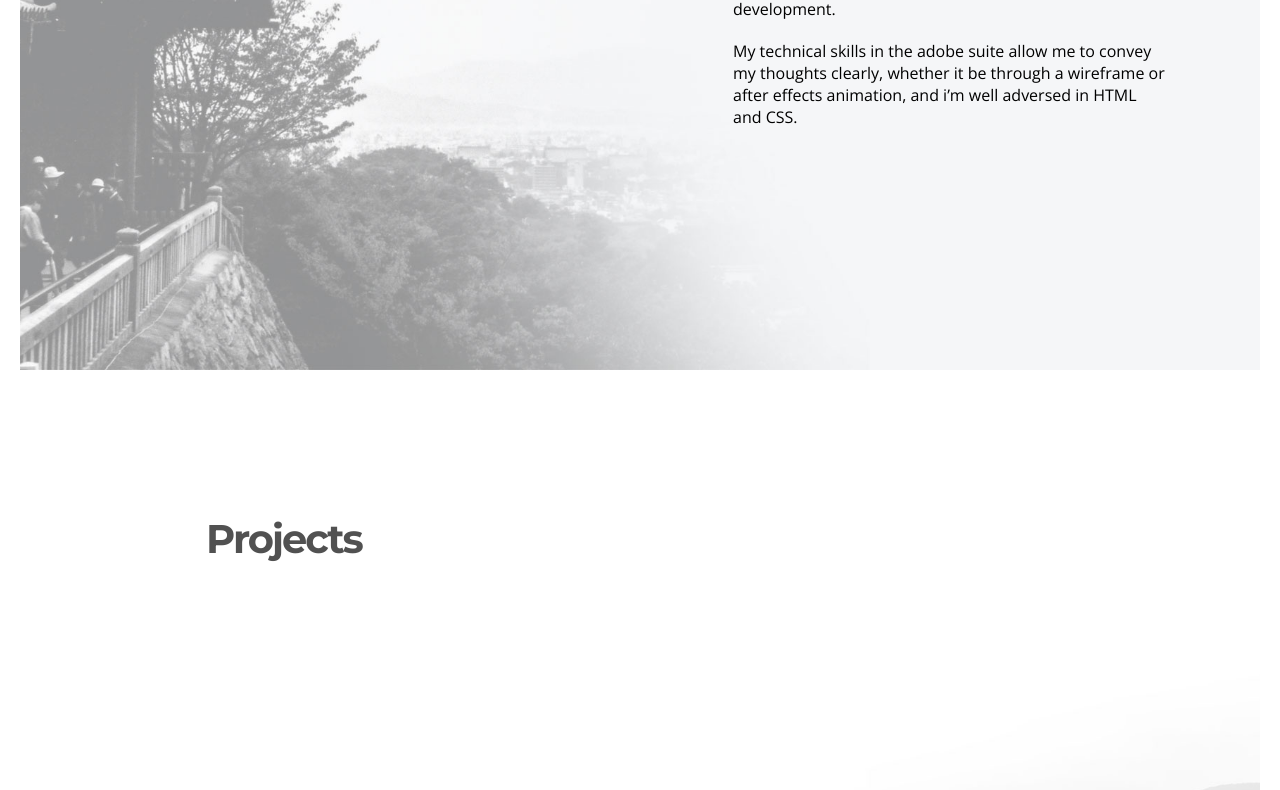
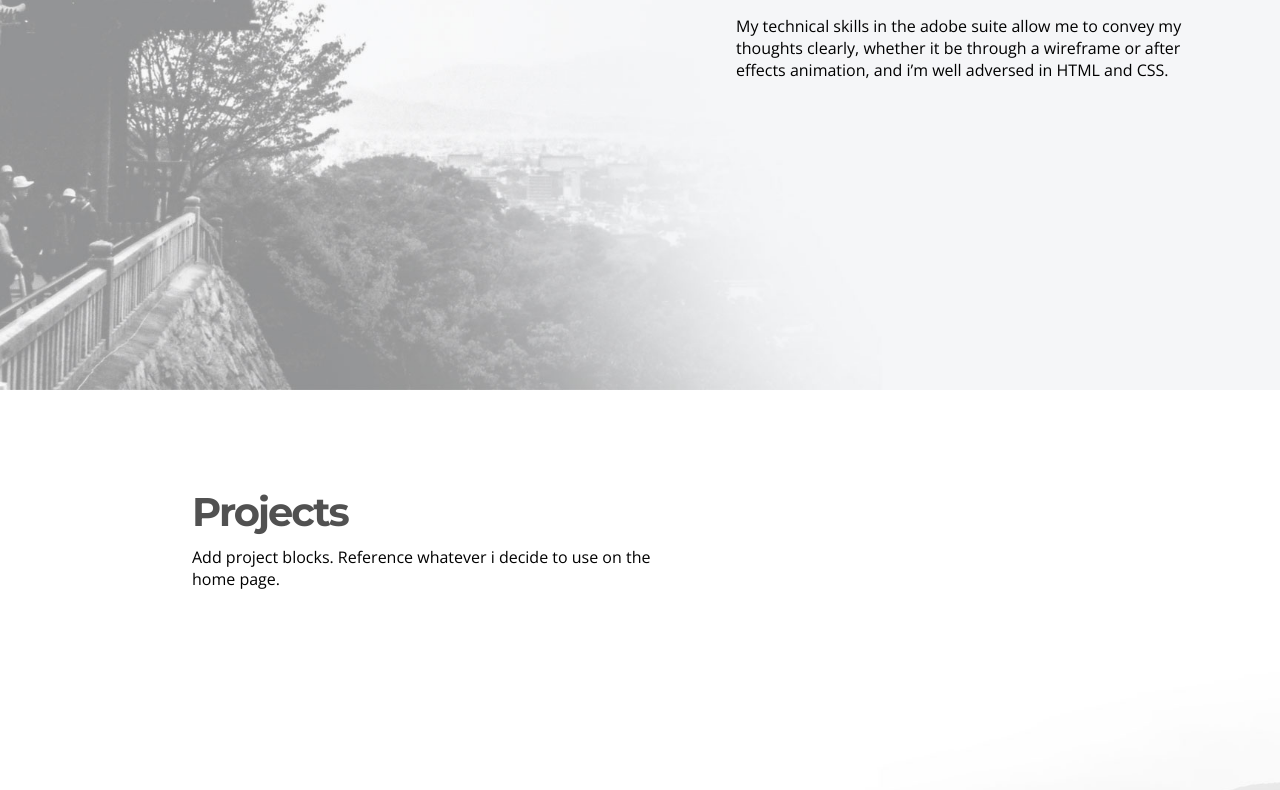
Before and after one commit to jakedoran/jakedoran.io, a website: page app/index.html in a window 1280 px wide. Shown: the part 2010-2800 px from the top of the page. Drawn offline with nearby package versions, Linux system fonts and the light colour scheme.

Commit message:
border fix

```diff
--- a/app/index.html
+++ b/app/index.html
@@ -61,6 +61,7 @@
 	<section class="projects">
 		<div class="title">
 			<h1>Projects</h1>
+			<p>Add project blocks. Reference whatever i decide to use on the home page.</p>
 
 
 
--- a/app/scss/styles.scss
+++ b/app/scss/styles.scss
@@ -32,8 +32,47 @@ html {
 section{
 	height: 100vh;
 	width: 100%;
-	border: 20px solid white; // putting them on the sections not the html
+	// border: 20px solid white; // putting them on the sections not the html
 
+}
+
+/*------------------------------------*\
+    BORDERS
+\*------------------------------------*/
+
+/* Create a series of empty pseudo-elements... */
+html:before,html:after,body:before,body:after{
+    content:"";
+    background:#fff;
+    position:fixed;
+    display:block;
+    z-index:5;
+}
+
+/* ...and position them! */
+html:before{
+    height:20px;
+    left:0;
+    right:0;
+    top:0;
+}
+html:after{
+    width:20px;
+    top:0;
+    right:0;
+    bottom:0;
+}
+body:before{
+    height:20px;
+    right:0;
+    bottom:0;
+    left:0;
+}
+body:after{
+    width:20px;
+    top:0;
+    bottom:0;
+    left:0;
 }
 
 
@@ -346,7 +385,3 @@ section{
   }
 
 }
-
-.right {
-	float: right;
-}
```
Also changed, not shown: app/css/styles.css.
